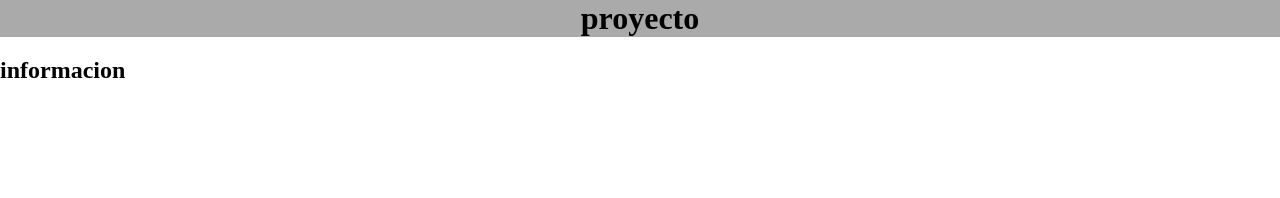
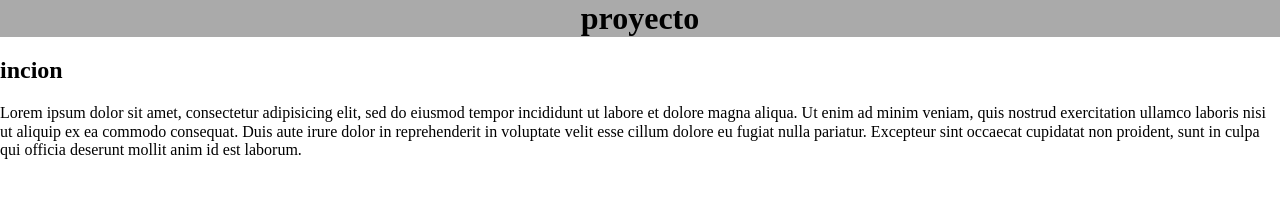
Before and after one commit to jadso31/proyecto1, a plain HTML site: page index.html in a window 1280 px wide. Drawn offline with nearby package versions, Linux system fonts and the light colour scheme.

Commit message:
Corrigiendo archivo index.html

```diff
--- a/index.html
+++ b/index.html
@@ -9,7 +9,14 @@
 <body>
 	<div class="container-h">
 		<h1 class="container-h1">proyecto</h1>
-		<h2 class="container-h2">informacion</h2>
+		<h2 class="container-h2">incion</h2>
 	</div>
+
+	<p>Lorem ipsum dolor sit amet, consectetur adipisicing elit, sed do eiusmod
+	tempor incididunt ut labore et dolore magna aliqua. Ut enim ad minim veniam,
+	quis nostrud exercitation ullamco laboris nisi ut aliquip ex ea commodo
+	consequat. Duis aute irure dolor in reprehenderit in voluptate velit esse
+	cillum dolore eu fugiat nulla pariatur. Excepteur sint occaecat cupidatat non
+	proident, sunt in culpa qui officia deserunt mollit anim id est laborum.</p>
 </body>
 </html>
```
